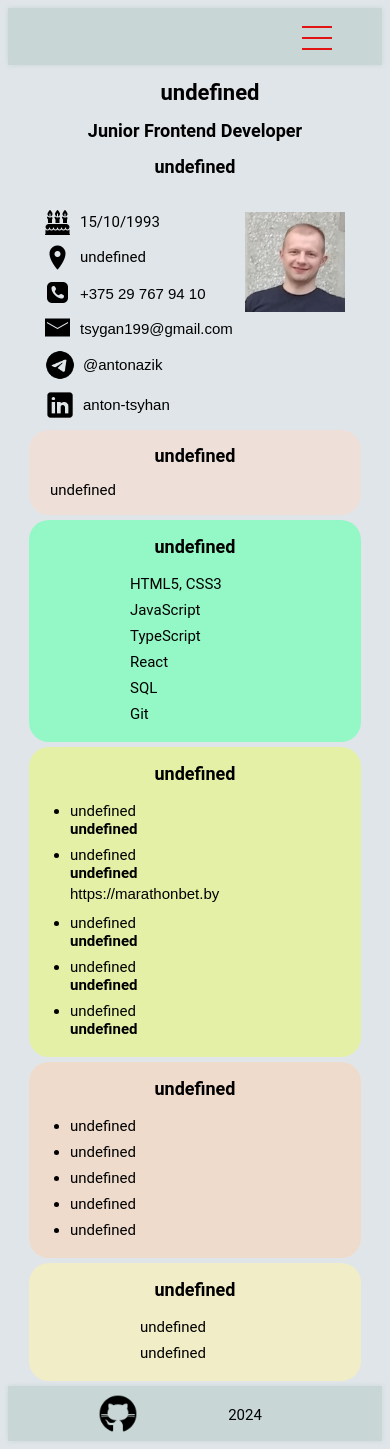
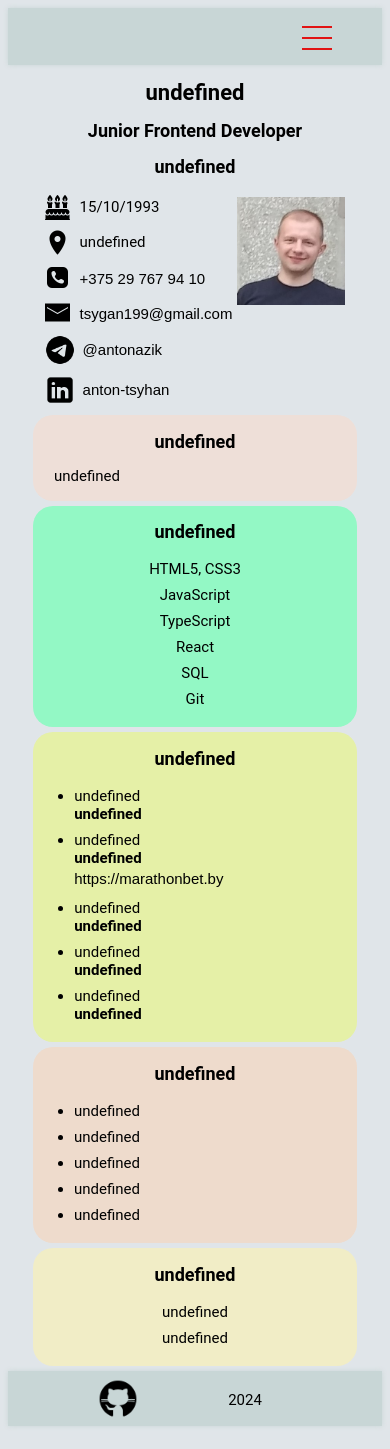
Before and after one commit to tsyganA/frontend-cv, a website: page index.html in a window 390 px wide. Drawn offline with Linux system fonts and the light colour scheme.

Commit message:
add adaptive

```diff
--- a/style.css
+++ b/style.css
@@ -17,7 +17,6 @@ div.location div {
 }
 
 .alignment {
-  width: 800px;
   margin: 0 auto;
   position: relative;
 }
@@ -28,10 +27,7 @@ div.location div {
 }
 
 .avatar {
-  width: 140px;
-  height: 150px;
-  margin-left: 140px;
-  margin-top: 15px;
+  margin-top: 20px;
 }
 
 a {
@@ -125,10 +121,8 @@ select:focus {
 
 .fon-nav {
   display: flex;
-  overflow: hidden;
-  align-items: center;
+  justify-content: center;
   margin: 0 auto;
-  width: 800px;
 }
 
 .head {
@@ -157,7 +151,6 @@ select:focus {
 }
 
 .linkedin {
-  margin-left: 30px;
   width: 30px;
   height: 30px;
 }
@@ -169,29 +162,20 @@ select:focus {
 }
 
 .color_fon_skills ul {
-  margin-left: 300px;
+  text-align: center;
+  padding-left: 0;
 }
 
 .color_fon_skills ul li {
   display: block;
-  margin-left: 20px;
 }
 
 .color_fon_about p {
   margin-left: 20px;
 }
 
-.experience {
-  margin-left: 150px;
-}
-
-.education {
-  margin-left: 40px;
-}
-
 .color_fon_languages li {
   display: block;
-  margin-left: 290px;
 }
 
 h1 {
@@ -226,6 +210,7 @@ h2 {
 .messengers span {
   margin-left: 8px;
   color: #000000;
+  width: 6rem;
 }
 
 .messengers a:hover {
@@ -235,6 +220,7 @@ h2 {
 
 .contacts {
   margin-bottom: 10px;
+  margin-right: 5px;
 }
 
 .contacts li a {
@@ -247,30 +233,54 @@ h2 {
   text-decoration: underline;
 }
 
+.lng-contact {
+  margin: 0;
+}
+
+.color_fon_languages ul {
+  text-align: center;
+  padding-left: 0;
+}
+
+.education li {
+  margin-right: 10px;
+}
+
+.header_li {
+  padding-left: 0;
+}
+
+@supports (width: clamp(28rem, 3rem + 10vw, 140rem)) {
+  .avatar {
+    width: clamp(6rem, 3rem + 10vw, 8rem);
+  }
+}
+
+@supports (height: clamp(28rem, 3rem + 10vw, 140rem)) {
+  .avatar {
+    height: clamp(6rem, 3rem + 10vw, 8rem);
+  }
+}
+
+@supports (width: clamp(18rem, 6rem + 40vw, 100rem)) {
+  .alignment {
+    width: clamp(18rem, 6rem + 40vw, 100rem);
+  }
+}
+
+@supports (margin-left: clamp(20rem, calc(15vw - 3.7rem), 140rem)) {
+  .experience {
+    margin-left: clamp(0.01rem, calc(15vw - 3.7rem), 140rem);
+  }
+}
+
 @media screen and (min-width: 768px) and (max-width: 1279.98px) {
   .bg-block {
-    width: 630px;
     margin-bottom: 10px;
-  }
-
-  .alignment {
-    width: 640px;
-  }
-
-  .color_fon_skills ul {
-    margin-left: 200px;
-  }
-
-  .experience {
-    margin-left: 80px;
   }
 
   .experience a {
     font-size: 18px;
-  }
-
-  .education {
-    margin-left: 0;
   }
 
   h1 {
@@ -285,20 +295,8 @@ h2 {
     margin-right: 10px;
   }
 
-  .header_li {
-    margin-left: 40px;
-  }
-
   .color_fon_about p {
     margin-right: 10px;
-  }
-
-  .color_fon_languages li {
-    margin-left: 210px;
-  }
-
-  .avatar {
-    margin-left: 40px;
   }
 }
 
@@ -353,32 +351,18 @@ h2 {
   }
 
   .bg-block {
-    width: 330px;
     margin: 0 auto;
     margin-bottom: 5px;
-  }
-
-  .avatar {
-    width: 100px;
-    height: 100px;
-    margin-left: 0;
-    margin-top: 20px;
-  }
-
-  .alignment {
-    width: 340px;
   }
 
   .education li {
     font-size: 15px;
     margin-left: 0px;
-    width: 270px;
   }
 
   .experience li {
     font-size: 15px;
     margin-left: 0px;
-    width: 270px;
   }
 
   a {
@@ -394,27 +378,10 @@ h2 {
     font-size: 15px;
   }
 
-  .lef {
-    margin-left: 50px;
-    width: 270px;
-  }
-
-  ul {
-    width: 200px;
-  }
-
   .fon-nav {
     width: 100%;
     justify-content: space-between;
     margin-right: 150px;
-  }
-
-  .color_fon_skills ul {
-    margin-left: 40px;
-  }
-
-  .experience {
-    margin-left: 0;
   }
 
   .experience a {
@@ -432,7 +399,6 @@ h2 {
 
   .color_fon_languages li {
     font-size: 15px;
-    margin-left: 70px;
   }
 
   h2 {
@@ -533,10 +499,6 @@ h2 {
     display: block;
   }
 
-  .linkedin {
-    margin-left: 0;
-  }
-
   .tg {
     margin-left: 0;
   }
```
